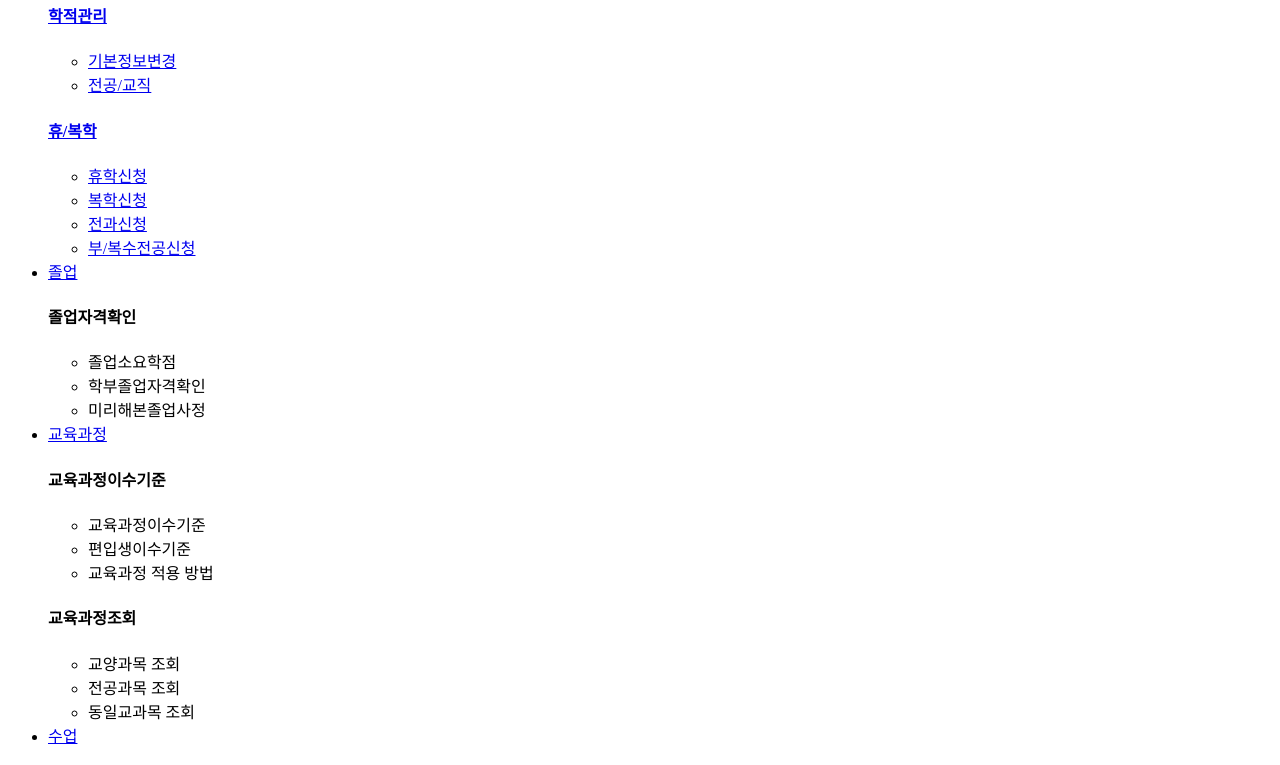
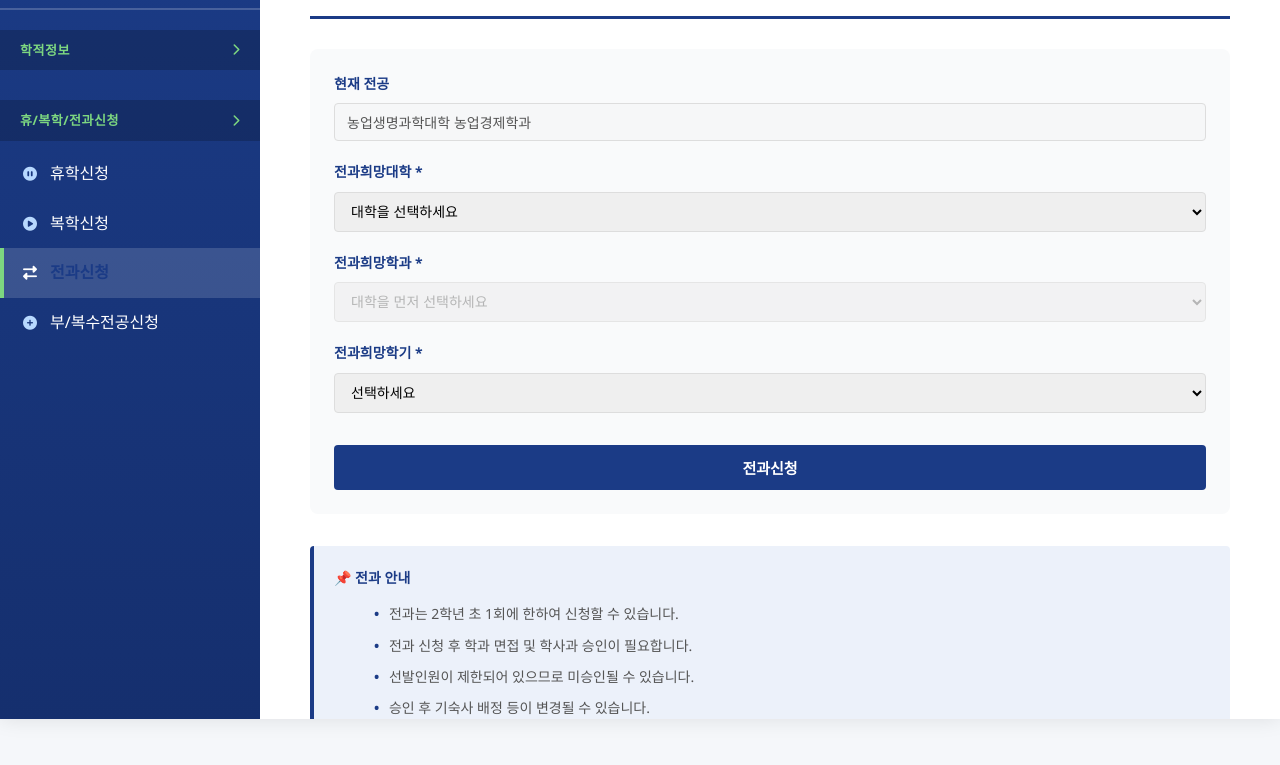
Before and after one commit to choisein/guardians-zerotrust-portal, a plain HTML site: page frontend/templates/change-major.html in a window 1280 px wide. Shown: the part 237-1002 px from the top of the page. Drawn offline with nearby package versions, Linux system fonts and the light colour scheme; files that its build step writes are made by us from their sources; the site is published under a folder, as on GitHub Pages, so addresses that start at the root find nothing.

Commit message:
Update change-major.html

```diff
--- a/frontend/templates/change-major.html
+++ b/frontend/templates/change-major.html
@@ -5,7 +5,7 @@
     <meta name="viewport" content="width=device-width, initial-scale=1.0">
     <title>학적- 전과신청</title>
     <link rel="stylesheet" href="https://cdnjs.cloudflare.com/ajax/libs/font-awesome/6.4.0/css/all.min.css">
-    <link rel="stylesheet" href="/css/academy.css">
+    <link rel="stylesheet" href="../static/css/academy.css">
 </head>
 
 <body>
@@ -252,5 +252,5 @@
         </main>
     </div>
 </body>
-<script src="/js/academy.js"></script>
+<script src="../static/js/academy.js"></script>
 </html>
```
